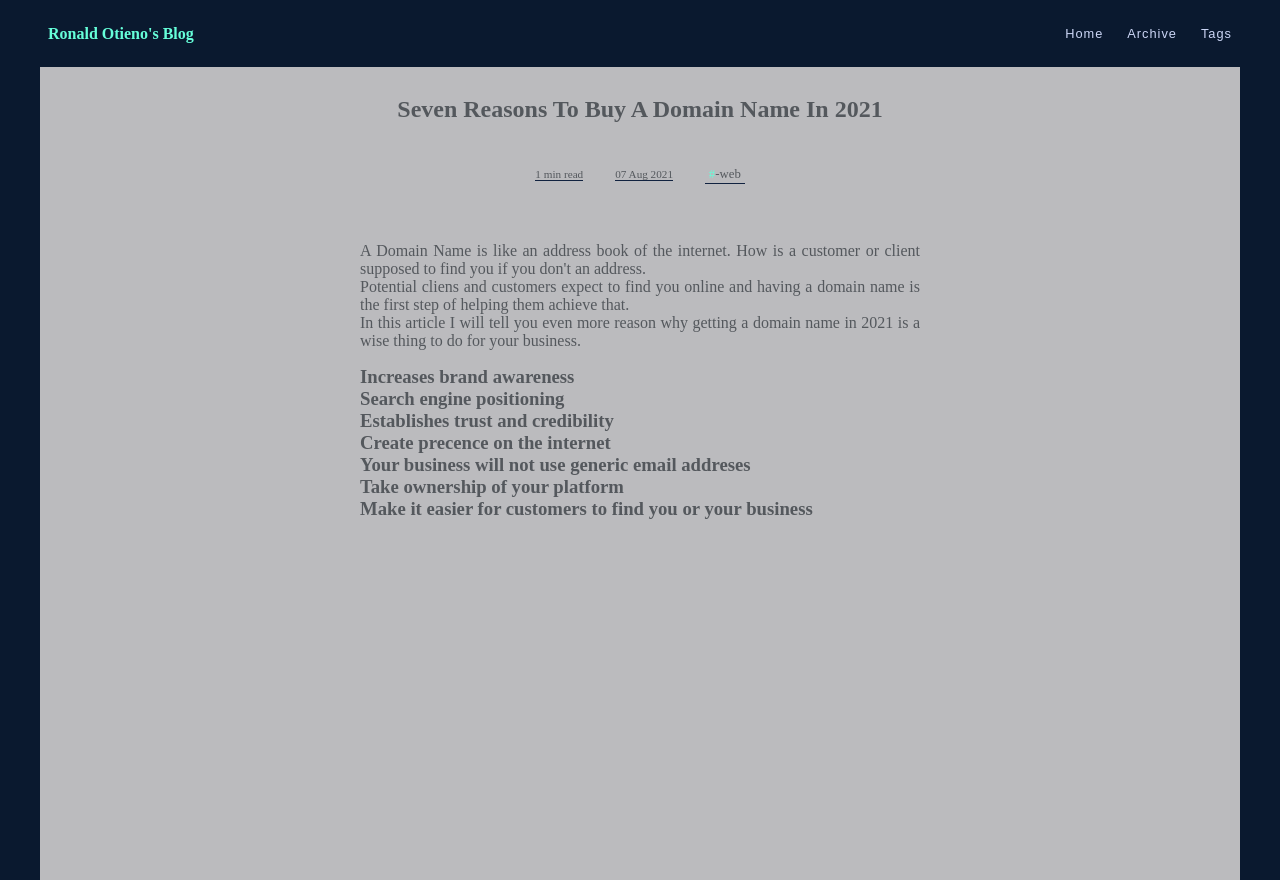
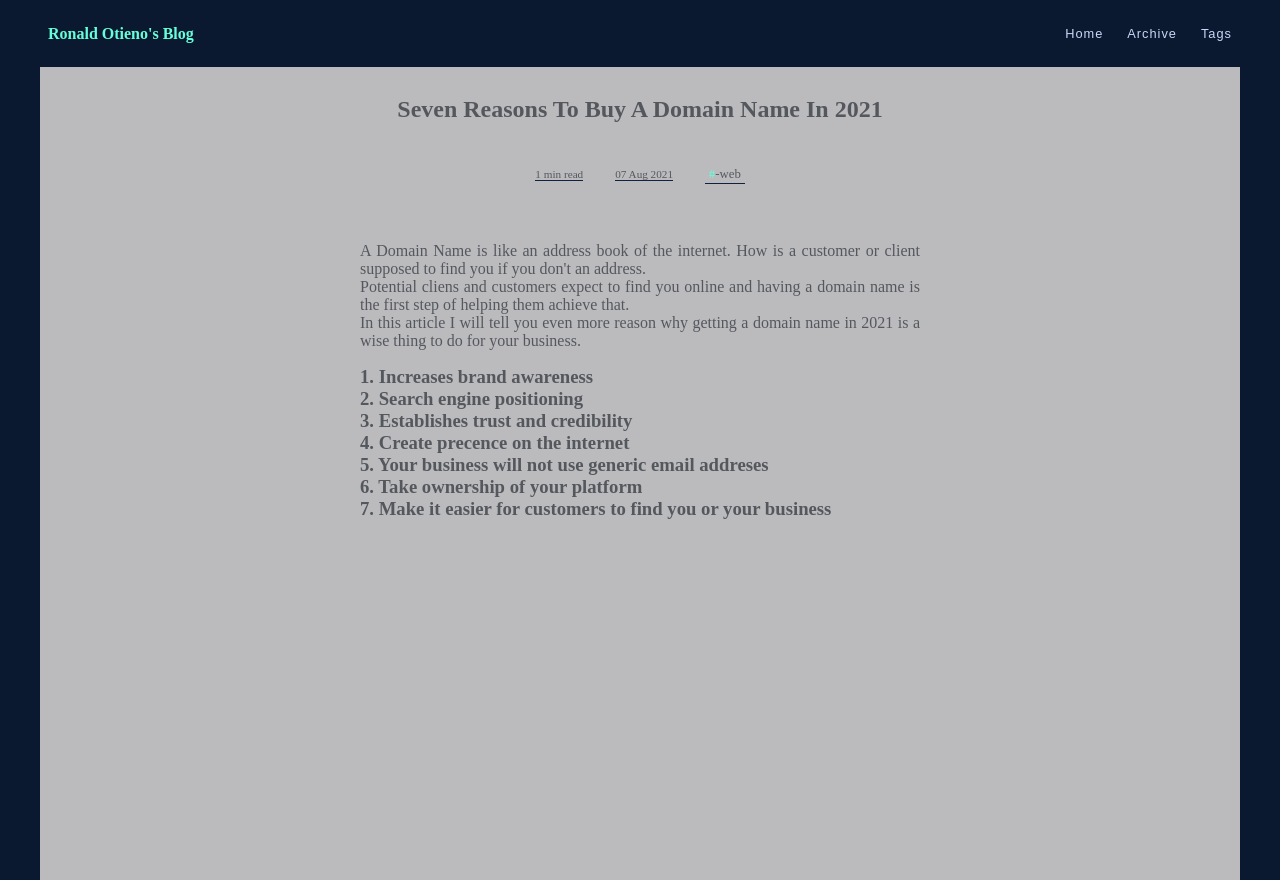
Before and after one commit to RonaldLat/RonaldOti_blog, an Eleventy site: page posts/7-reaons-to-get-domain-name.md in a window 1280 px wide. Built offline with nearby package versions, Linux system fonts and the light colour scheme; Eleventy itself is replaced by a stand-in of ours; files that its build step writes are made by us from their sources; what eleventy-plugin-reader-bar, eleventy-plugin-reading-time would draw is missing.

Commit message:
Update 7-reaons-to-get-domain-name.md

```diff
--- a/posts/7-reaons-to-get-domain-name.md
+++ b/posts/7-reaons-to-get-domain-name.md
@@ -11,16 +11,16 @@ A Domain Name is like an address book of the internet. How is a customer or clie
 Potential cliens and customers expect to find you online and having a domain name is the first step of helping them achieve that.
 In this article I will tell you even more reason why getting a domain name in 2021 is a wise thing to do for your business.
 
-### Increases brand awareness
+### 1. Increases brand awareness
 
-### Search engine positioning
+### 2. Search engine positioning
 
-### Establishes trust and credibility
+### 3. Establishes trust and credibility
 
-### Create precence on the internet
+### 4. Create precence on the internet
 
-### Your business will not use generic email addreses
+### 5. Your business will not use generic email addreses
 
-### Take ownership of your platform
+### 6. Take ownership of your platform
 
-### Make it easier for customers to find you or your business
+### 7. Make it easier for customers to find you or your business
```
